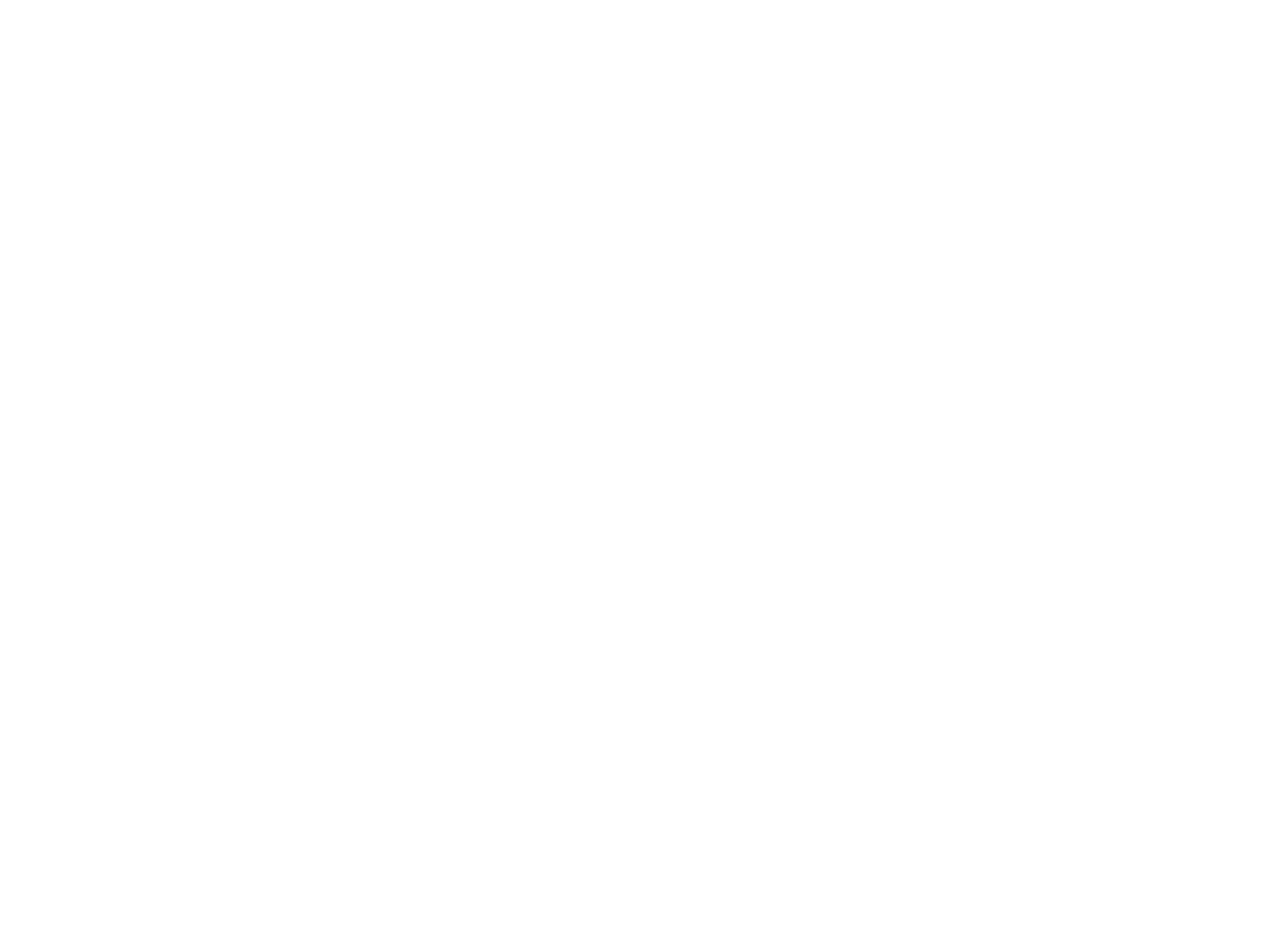
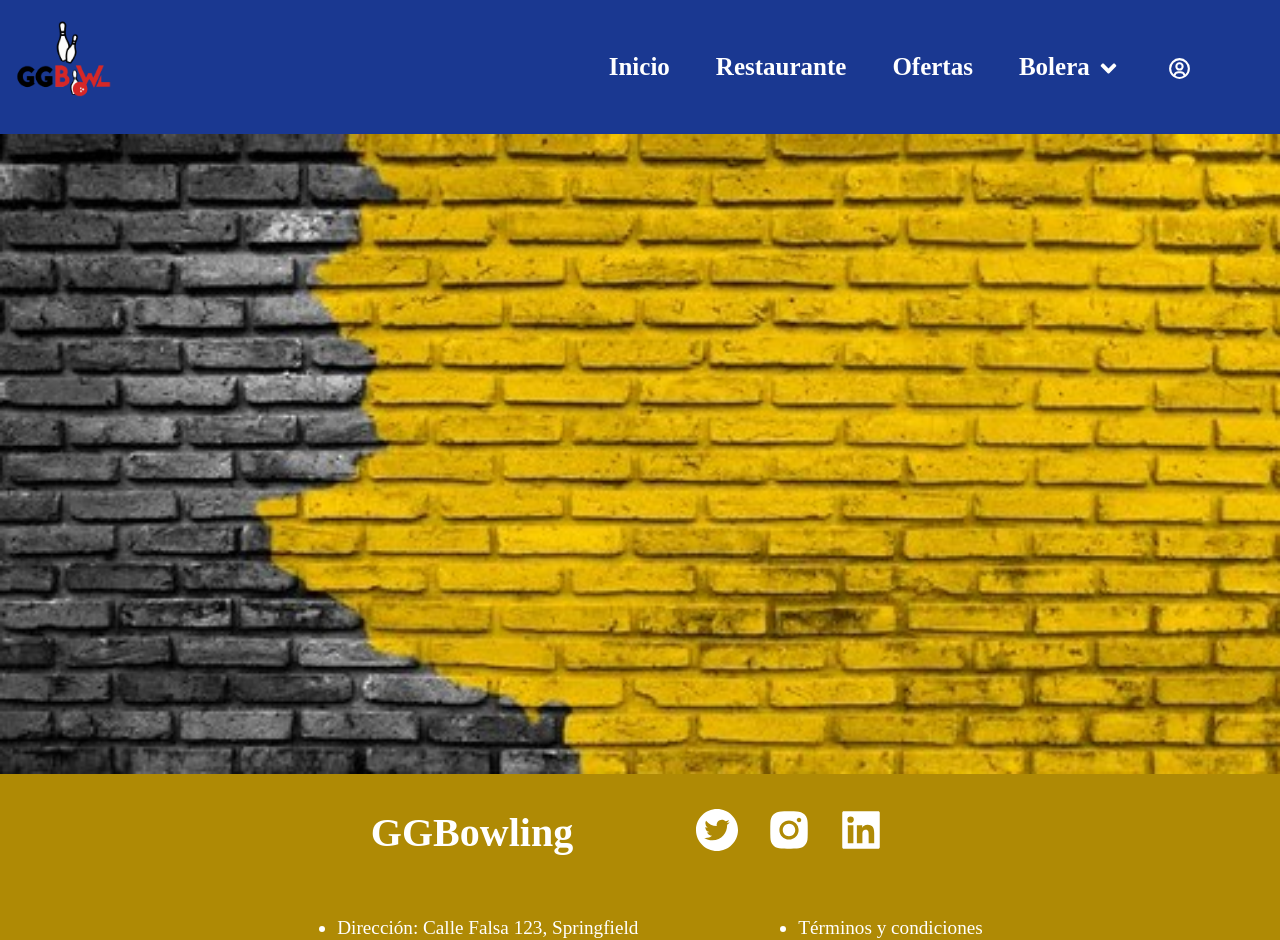
Before and after one commit to ivangarciagarcia/GGBowling, a React (Create React App) app in the folder ggbowling-front/: page /prices in a window 1280 px wide. Before the commit this address had no page. Shown: the top 940 px of the page. Before the commit the page ends 800 px from the top, so only its background shows below. Built offline with nearby package versions, Linux system fonts and the light colour scheme.

Commit message:
prices-pages mockup code

```diff
--- a/ggbowling-front/src/App.tsx
+++ b/ggbowling-front/src/App.tsx
@@ -4,6 +4,7 @@ import { Login } from './modules/login/Login';
 import { Routes, Route, BrowserRouter as Router } from 'react-router-dom';
 import { Home } from './modules/home/Home';
 import { Register } from './modules/register/Register';
+import { Prices } from './modules/prices/Prices';
 
 function App() {
   return (
@@ -12,6 +13,7 @@ function App() {
         <Route path="/" element={<Login />}></Route>
         <Route path="/register" element={<Register />}></Route>
         <Route path="/home" element={<Home />}></Route>
+        <Route path='/prices' element={<Prices/>}></Route>
       </Routes>
     </Router>
   );
--- a/ggbowling-front/src/components/footer/Footer.tsx
+++ b/ggbowling-front/src/components/footer/Footer.tsx
@@ -26,7 +26,7 @@ export const Footer = (props: FooterProps) => {
     supPage1, supPage2, supPage3 } = props;
 
   return (
-    <div className="footer">
+    <footer className="footer">
       <div className="titulo-icons">
         <div className="titulo">{title}</div>
         <div className="icons">
@@ -70,6 +70,6 @@ export const Footer = (props: FooterProps) => {
           </ul>
         </div>
       </div>
-    </div>
+    </footer>
   );
 };
--- a/ggbowling-front/src/components/header/navBar/NavBar.tsx
+++ b/ggbowling-front/src/components/header/navBar/NavBar.tsx
@@ -43,13 +43,13 @@ export function Navbar() {
           </a>
           <ul className="dropdown-menu">
             <li>
-              <a href="#">Precios</a>
+              <a href="/prices">Precios</a>
             </li>
             <li>
-              <a href="#">Instalaciones</a>
+              <a href="/instalaciones">Instalaciones</a>
             </li>
             <li>
-              <a href="#">Reservas</a>
+              <a href="/reservas">Reservas</a>
             </li>
           </ul>
         </li>
--- a/ggbowling-front/src/modules/home/Home.tsx
+++ b/ggbowling-front/src/modules/home/Home.tsx
@@ -1,10 +1,10 @@
 import './home.scss';
 
+import { Header } from 'src/components/header/Header';
+import { Schedule } from 'src/components/schedule/Schedule';
 import { ServiceCard } from '../../components/serviceCard/ServiceCard';
 import { Map } from 'src/components/map/Map';
 import { Footer } from 'src/components/footer/Footer';
-import { Schedule } from 'src/components/schedule/Schedule';
-import { Header } from 'src/components/header/Header';
 
 export const Home = () => {
   return (
--- a/ggbowling-front/src/modules/prices/Prices.tsx
+++ b/ggbowling-front/src/modules/prices/Prices.tsx
@@ -1 +1,40 @@
 import './prices.scss';
+import { Footer } from 'src/components/footer/Footer';
+import { Header } from 'src/components/header/Header';
+
+export const Prices = () => {
+  return (
+    <div>
+      <Header img={'/img/logo.png'} />
+      <main>
+        <section
+          className="info"
+          style={{
+            backgroundImage: `url(${
+              process.env.PUBLIC_URL + '/img/background-prices.jpg'
+            })`,
+            backgroundRepeat: 'no-repeat',
+            backgroundPosition: 'center',
+            backgroundSize: 'cover',
+          }}
+        >
+
+        </section>
+      </main>
+      <Footer
+        title={'GGBowling'}
+        twiLink={'https://twitter.com/Ivangg__'}
+        insLink={'https://www.instagram.com/ivangg._'}
+        linLink={'https://www.linkedin.com/in/ivan-garcia-garcia/'}
+        target={'_blank'}
+        rel={'noreferrer'}
+        street={'Dirección: Calle Falsa 123, Springfield'}
+        phone={'Teléfono: 555-1234'}
+        email={'Correo electrónico: info@bolera.com'}
+        supPage1={'Términos y condiciones'}
+        supPage2={'Política de privacidad'}
+        supPage3={'Política de cookies'}
+      />
+    </div>
+  );
+};
--- a/ggbowling-front/src/modules/prices/prices.scss
+++ b/ggbowling-front/src/modules/prices/prices.scss
@@ -0,0 +1,15 @@
+.header {
+  max-height: 20vh;
+}
+
+.info {
+  min-height: 80vh;
+  display: flex;
+  flex-direction: column;
+  justify-content: center;
+  align-items: center;
+}
+
+.footer {
+  max-height: 30vh;
+}
```
Also changed, not shown: ggbowling-front/public/img/background-prices.jpg (added).
